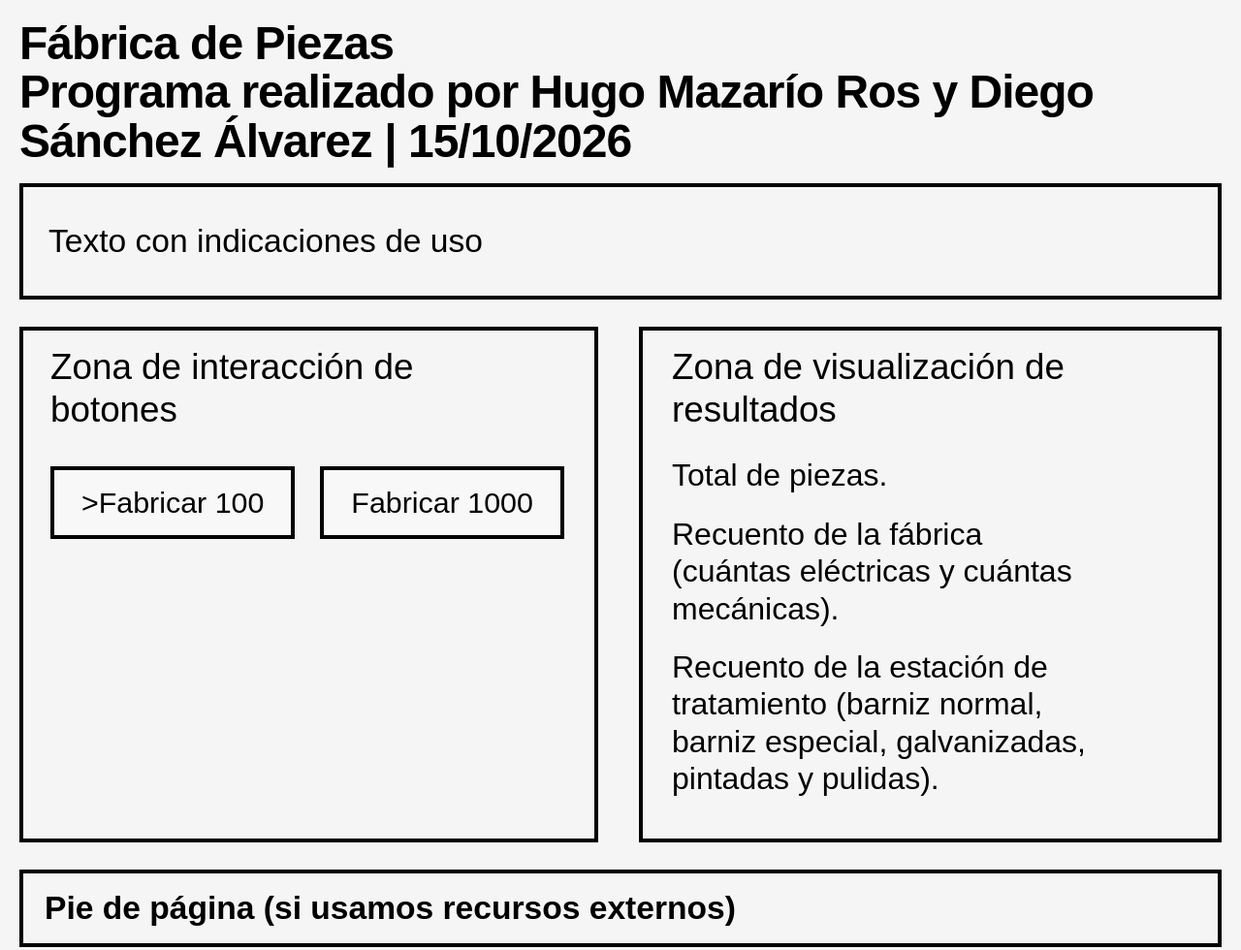
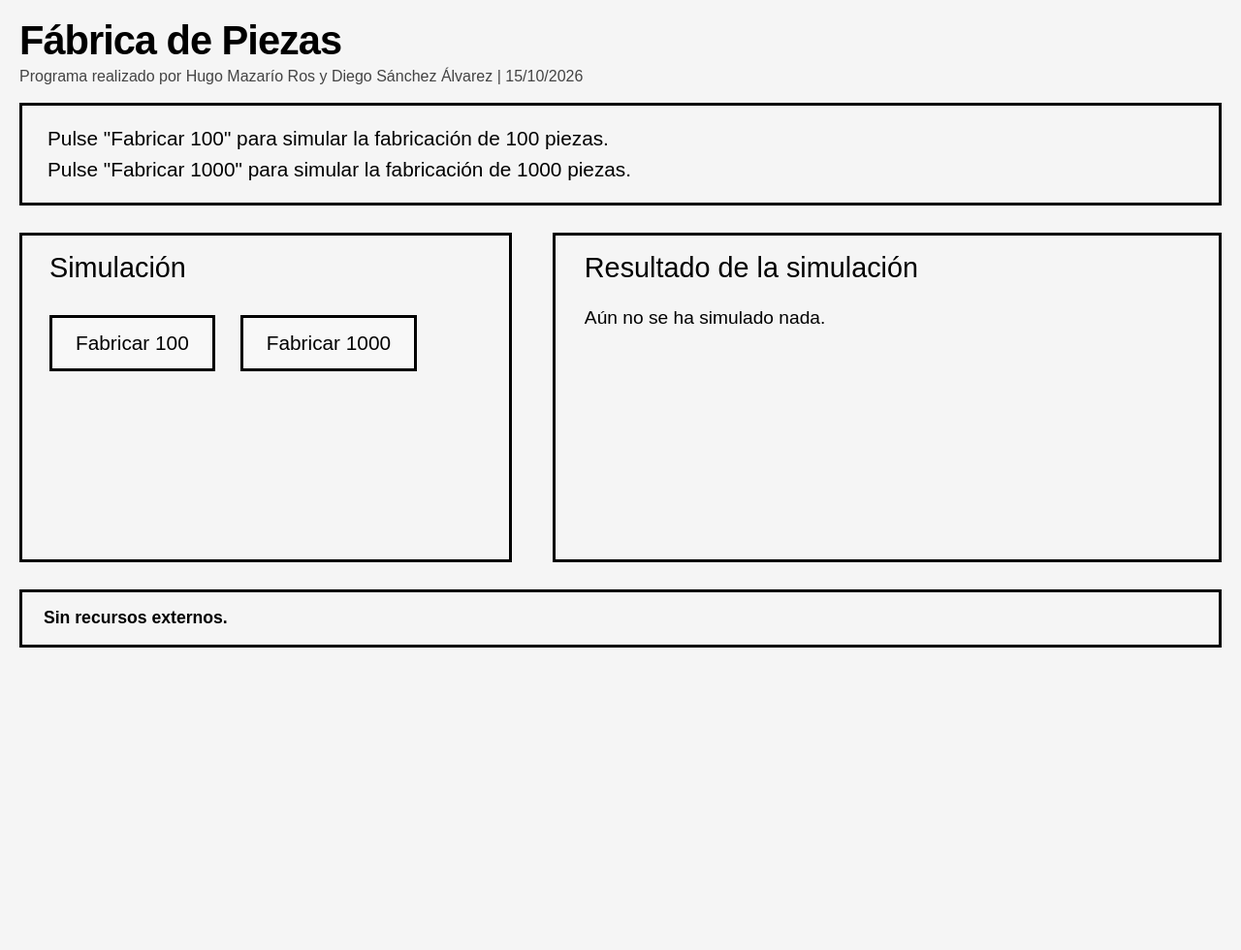
Before and after one commit to hugoomazariio/PracticasFundamentos, a plain HTML site: page Practica1_HugoMazario_DiegoSanchez/index.html in a window 1280 px wide. Shown: the whole page at 97% size. After the commit the page ends 800 px from the top, so only its background shows below. Drawn offline with Linux system fonts and the light colour scheme.

Commit message:
Arreglo de la web y clase Pieza

```diff
--- a/Practica1_HugoMazario_DiegoSanchez/JS/pieza.js
+++ b/Practica1_HugoMazario_DiegoSanchez/JS/pieza.js
@@ -1,22 +1,46 @@
 // Programa realizado por Hugo Mazarío Ros y Diego Sánchez Álvarez
 
+/**
+ * Aquí solo van los atributos que comparten todas las piezas (eléctricas y mecánicas)
+ * - Nombre (subtipo)
+ * - Código ( 10 cifras + letra E o N)
+ * - Fecha de fabricación
+ *
+ * Además añadimos "procesamiento": Todas las piezas acaban siendo tratadas
+ * por la estación de tratamiento, así que todas necesitan esa etiqueta.
+ * Empieza en null porque la pieza todavía no ha sido tratada cuando se crea.
+ */
 
-///////////////////////////////////////////////////
+class Pieza{
+    /**
+     * Constructor de la clase Pieza
+     * @param {string} nombre - Subtipo de la pieza
+     * @param {string} codigo - Número de serie de 10 cifras + letra
+     * @param {Date} fechaFabricacion - Fecha de fabricación de la pieza
+     */
+    constructor(nombre, codigo, fechaFabricacion){
+        this.nombre = nombre;
+        this.codigo = codigo;
+        this.fechaFabricacion = fechaFabricacion;
 
-// A esto tenemos que meterle herencia y demás
+        // La rellena la estación de tratamiento
+        this.procesamiento = null;
+    }
 
-    // Constructor para una pieza genérica
+    /**
+     * Describe la pieza
+     * @returns Devuelve un texto con los datos comunes de la Pieza. Las clases hijas lo reutilizan y le añaden sus datos propios.
+     */
+    describir(){
+        let tratamiento;
+        if (this.procesamiento === null){ // Si aún no ha pasado por la estación (null), mostramos "Sin tratar"
+            tratamiento = "Sin tratar";
+        } else{
+            tratamiento = this.procesamiento;
 
-    // Método a la clase base para procesar la pieza
-
-    // Constructor para piezas mecánicas
-
-    // Implementa el método de procesamiento para piezas mecánicas
-
-    // Constructor para piezas eléctricas
-
-    // Implementa el método de procesamiento para piezas eléctricas
-
-    // Constructor para objetos de tipo factoria
-
-    // Constructor para objetos de tipo estación de tratamient
+        }
+        return  `${this.nombre} | Código: ${this.codigo} | ` +
+               `Fabricada: ${this.fechaFabricacion.toLocaleDateString("es-ES")} | ` +
+               `Procesamiento: ${tratamiento}`;
+    }
+}
--- a/Practica1_HugoMazario_DiegoSanchez/index.html
+++ b/Practica1_HugoMazario_DiegoSanchez/index.html
@@ -5,35 +5,45 @@
     <meta name="viewport" content="width=device-width, initial-scale=1.0">
     <title>Fábrica de Piezas</title>
     <link rel="stylesheet" href="styles.css">
-    <script src="./JS/pieza.js"></script>
+
+    <!-- Orden importante: primero la clase padre, luego las hijas, al final main -->
+    <script src="./JS/pieza.js" defer></script>
+    <script src="./JS/piezaElectrica.js" defer></script>
+    <script src="./JS/piezaMecanica.js" defer></script>
+    <script src="./JS/factoria.js" defer></script>
+    <script src="./JS/estacionTratamiento.js" defer></script>
+    <script src="./JS/fabrica.js" defer></script>
+    <script src="./JS/main.js" defer></script>
 </head>
 <body>
     <div class="page">
-        <h1 class="title">Fábrica de Piezas<br>
-            Programa realizado por Hugo Mazarío Ros y Diego Sánchez Álvarez | 15/10/2026 </h1>
+        <h1 class="title">Fábrica de Piezas</h1>
+        <p class="authors">Programa realizado por Hugo Mazarío Ros y Diego Sánchez Álvarez | 15/10/2026</p>
 
         <div class="panel instructions">
-            <span>Texto con indicaciones de uso</span>
+            <p>Pulse "Fabricar 100" para simular la fabricación de 100 piezas.</p>
+            <p>Pulse "Fabricar 1000" para simular la fabricación de 1000 piezas.</p>
         </div>
 
         <div class="main-layout">
             <section class="panel controls">
-                <h2>Zona de interacción de<br>botones</h2>
+                <h2>Simulación</h2>
                 <div class="buttons">
-                    <button type="button">>Fabricar 100</button>
-                    <button type="button">Fabricar 1000</button>
+                    <button type="button" id="btn-100">Fabricar 100</button>
+                    <button type="button" id="btn-1000">Fabricar 1000</button>
                 </div>
             </section>
 
             <section class="panel results">
-                <h2>Zona de visualización de<br>resultados</h2>
-                <p>Total de piezas.</p>
-                <p>Recuento de la fábrica<br>(cuántas eléctricas y cuántas<br>mecánicas).</p>
-                <p>Recuento de la estación de<br>tratamiento (barniz normal,<br>barniz especial, galvanizadas,<br>pintadas y pulidas).</p>
+                <h2>Resultado de la simulación</h2>
+                <p id="res-total">Aún no se ha simulado nada.</p>
+                <p id="res-factoria"></p>
+                <p id="res-estacion-electricas"></p>
+                <p id="res-estacion-mecanicas"></p>
             </section>
         </div>
 
-        <footer class="footer">Pie de página (si usamos recursos externos)</footer>
+        <footer class="footer">Sin recursos externos.</footer>
     </div>
 </body>
 </html>
--- a/Practica1_HugoMazario_DiegoSanchez/styles.css
+++ b/Practica1_HugoMazario_DiegoSanchez/styles.css
@@ -16,26 +16,37 @@ body {
 }
 
 .title {
-    margin: 0 0 18px;
-    font-size: 3rem;
+    margin: 0 0 6px;
+    font-size: 2.6rem;
     line-height: 1.05;
     font-weight: 700;
     letter-spacing: -1px;
 }
 
+.authors {
+    margin: 0 0 18px;
+    font-size: 1rem;
+    color: #444;
+}
+
 .panel {
-    border: 4px solid #000;
+    border: 3px solid #000;
     background: transparent;
 }
 
 .instructions {
     display: flex;
-    align-items: center;
-    min-height: 120px;
+    flex-direction: column;
+    justify-content: center;
+    min-height: 100px;
     padding: 18px 26px;
-    font-size: 2.1rem;
+    font-size: 1.3rem;
     font-weight: 500;
     margin-bottom: 28px;
+}
+
+.instructions p {
+    margin: 4px 0;
 }
 
 .main-layout {
@@ -47,21 +58,22 @@ body {
 
 .controls {
     flex: 1;
-    min-height: 420px;
+    min-height: 340px;
     padding: 16px 28px 24px;
     display: flex;
     flex-direction: column;
 }
 
 .results {
-    flex: 1;
-    min-height: 420px;
+    flex: 1.4;
+    min-height: 340px;
     padding: 16px 30px 20px;
+    overflow-wrap: anywhere;
 }
 
 h2 {
-    margin: 0 0 26px;
-    font-size: 2.3rem;
+    margin: 0 0 22px;
+    font-size: 1.8rem;
     line-height: 1.2;
     font-weight: 500;
 }
@@ -75,30 +87,44 @@ h2 {
 
 button {
     background: #f8f8f8;
-    border: 4px solid #000;
-    font-size: 1.9rem;
-    padding: 16px 28px;
-    min-width: 180px;
+    border: 3px solid #000;
+    font-size: 1.3rem;
+    padding: 14px 24px;
+    min-width: 170px;
     cursor: pointer;
     font-family: inherit;
     color: #000;
+    transition: background 0.15s, transform 0.05s;
+}
+
+button:hover {
+    background: #e2e2e2;
+}
+
+button:active {
+    transform: translateY(2px);
+}
+
+button:focus-visible {
+    outline: 3px solid #1a73e8;
+    outline-offset: 3px;
 }
 
 .results p {
-    margin: 0 0 22px;
-    font-size: 2rem;
-    line-height: 1.2;
+    margin: 0 0 18px;
+    font-size: 1.2rem;
+    line-height: 1.4;
     font-weight: 500;
 }
 
 .footer {
     display: flex;
     align-items: center;
-    min-height: 80px;
+    min-height: 60px;
     padding: 0 22px;
-    border: 4px solid #000;
+    border: 3px solid #000;
     background: transparent;
-    font-size: 2.1rem;
+    font-size: 1.1rem;
     font-weight: 700;
 }
 
@@ -108,7 +134,7 @@ button {
     }
 
     .title {
-        font-size: 2.4rem;
+        font-size: 2rem;
     }
 
     .instructions,
@@ -116,6 +142,6 @@ button {
     .results p,
     h2,
     button {
-        font-size: 1.5rem;
+        font-size: 1.1rem;
     }
 }
```
